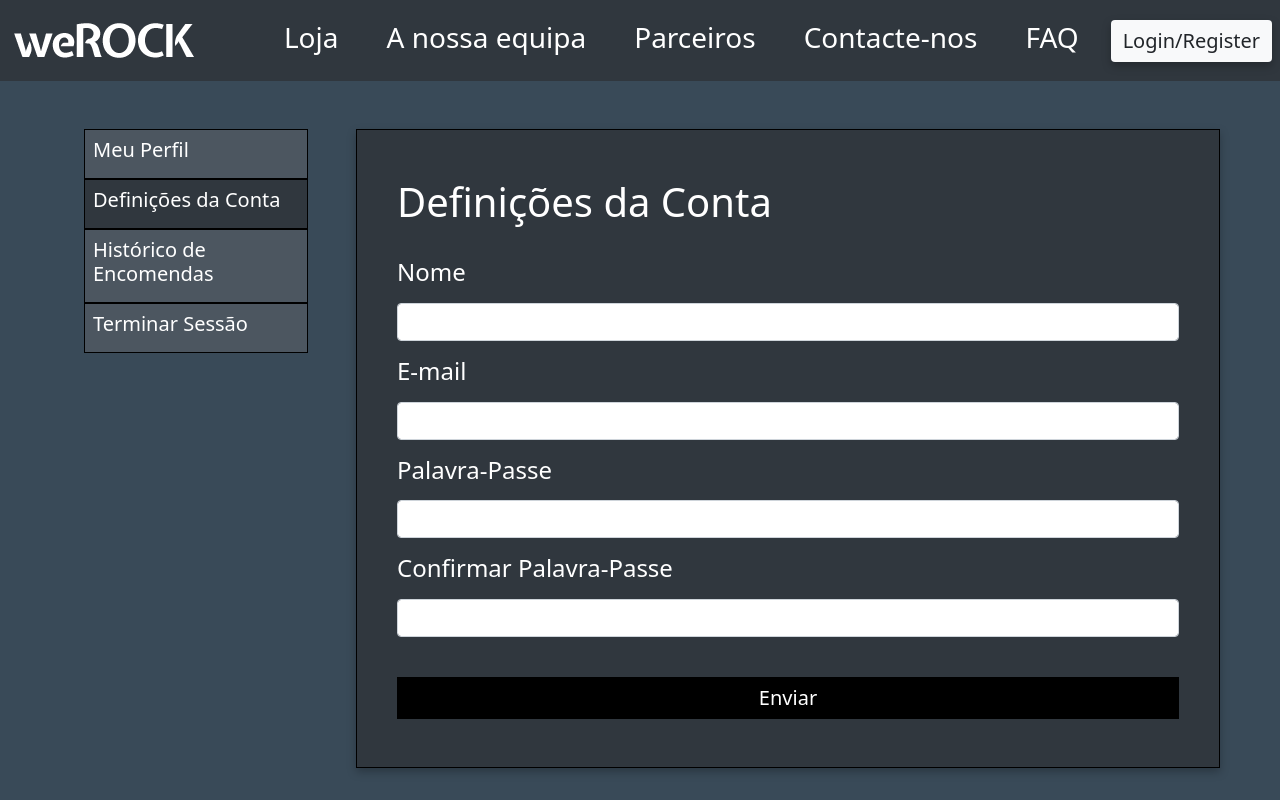
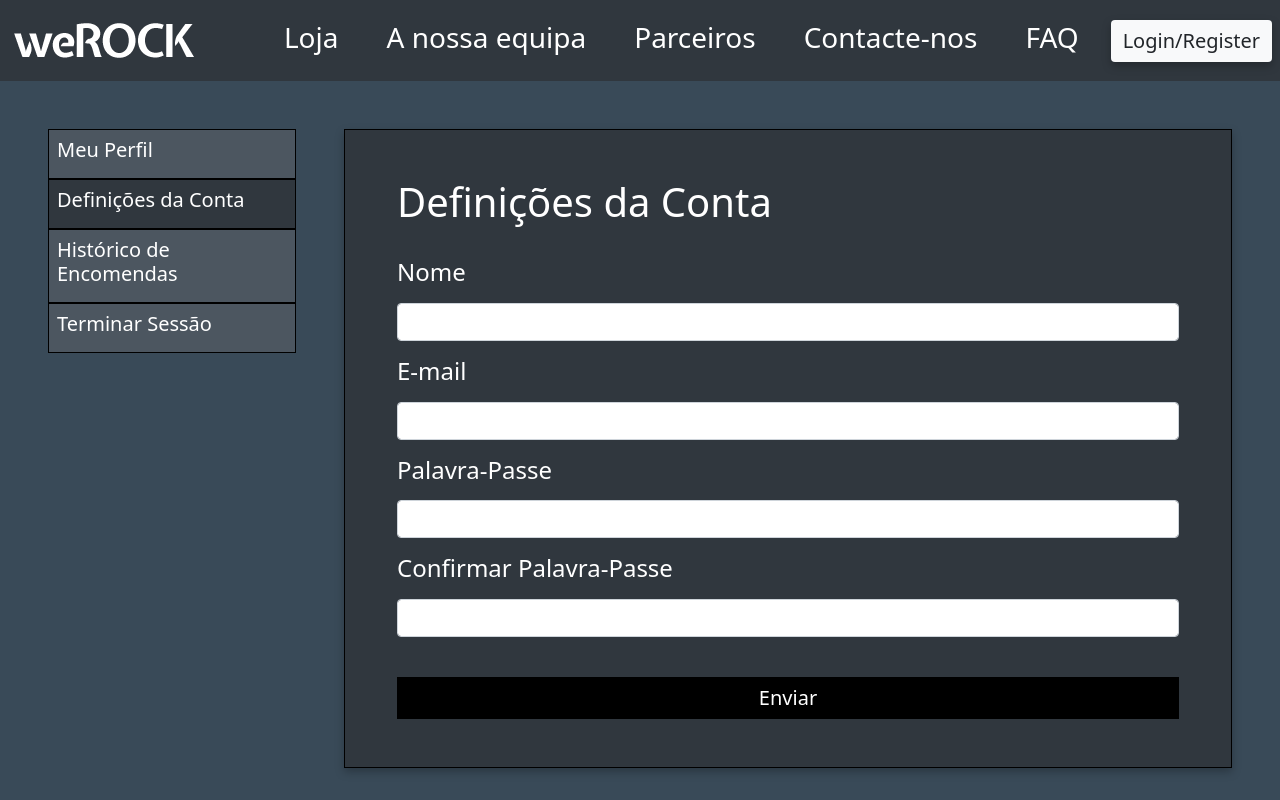
Before and after one commit to UPSxACE/quarrymanager-reactfrontend, a React (Create React App) app: page /perfil/definicoes in a window 1280 px wide. Shown: the top 800 px of the page. Built offline with nearby package versions, Linux system fonts and the light colour scheme.

Commit message:
correcao estrutura bootstrap

```diff
--- a/src/website/pages/perfil/definicoesPerfil.js
+++ b/src/website/pages/perfil/definicoesPerfil.js
@@ -12,8 +12,7 @@ function DefinicoesPerfil() {
   return (
     <ColoredContainer variant={1} fluid>
       <Row className="p-5">
-        <Col xs={3}>
-          <Container fluid>
+        <Col xs={3} className="g-0 pe-5">
           <ul className="list-unstyled">
             <StyledLi className="p-2">
               <WhiteLink href="#">
@@ -39,22 +38,23 @@ function DefinicoesPerfil() {
               </WhiteLink>
             </StyledLi>
           </ul>
-          </Container>
         </Col>
-        <Col xs={9}>
+        <Col xs={9} className="g-0">
           <ColoredContainer
             variant={2}
             fluid
-            className="drop dropShadow25 borderBlack"
+            className="drop dropShadow25 borderBlack pe-5 ps-5"
           >
             <Form>
               <Row className="pe-3 ps-3">
-                <Col xs={12} className="mt-5 mb-4 d-flex justify-content-start">
+                <Col
+                  xs={12}
+                  className="mt-5 mb-4 d-flex justify-content-start g-0"
+                >
                   <H1>Definições da Conta</H1>
                 </Col>
-              </Row>
-              <Row className="pe-3 ps-3">
-                <Col xs={12}>
+
+                <Col xs={12} className="g-0">
                   <Form.Group className="mb-3" controlId="formBasicName">
                     <StyledFormLabel>
                       <TextH4>Nome</TextH4>
@@ -62,9 +62,8 @@ function DefinicoesPerfil() {
                     <Form.Control type="text" />
                   </Form.Group>
                 </Col>
-              </Row>
-              <Row className="pe-3 ps-3">
-                <Col xs={12}>
+
+                <Col xs={12} className="g-0">
                   <Form.Group className="mb-3" controlId="formBasicEmail">
                     <StyledFormLabel>
                       <TextH4>E-mail</TextH4>
@@ -72,9 +71,8 @@ function DefinicoesPerfil() {
                     <Form.Control type="email" />
                   </Form.Group>
                 </Col>
-              </Row>
-              <Row className="pe-3 ps-3">
-                <Col xs={12}>
+
+                <Col xs={12} className="g-0">
                   {" "}
                   <Form.Group className="mb-3" controlId="formBasicPassword">
                     <StyledFormLabel>
@@ -83,9 +81,8 @@ function DefinicoesPerfil() {
                     <Form.Control type="password" />
                   </Form.Group>
                 </Col>
-              </Row>
-              <Row className="pe-3 ps-3">
-                <Col xs={12}>
+
+                <Col xs={12} className="g-0">
                   <Form.Group
                     className="mb-3"
                     controlId="formBasicPasswordConfirm"
@@ -96,9 +93,8 @@ function DefinicoesPerfil() {
                     <Form.Control type="password" />
                   </Form.Group>
                 </Col>
-              </Row>
-              <Row className="pe-3 ps-3">
-                <Col xs={12} className="pb-5 mt-4">
+
+                <Col xs={12} className="pb-5 mt-4 g-0">
                   <a href="#">
                     <ButtonSubmit black className="w-100">
                       Enviar
```
Lines whose indentation alone changed are shown as unchanged.
